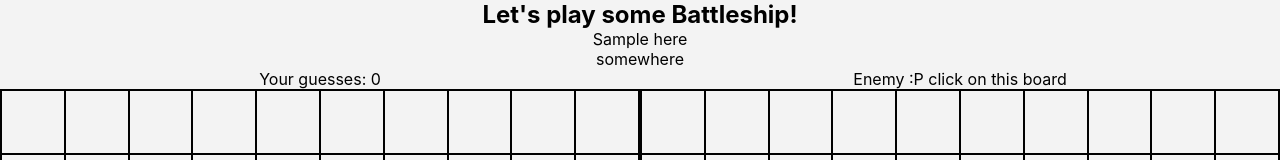
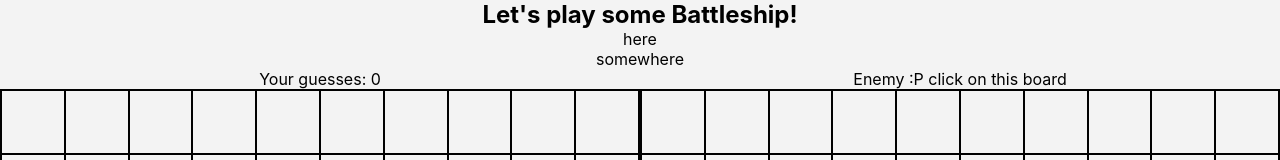
Before and after one commit to kungkotz/battleships, a React (Create React App) app: page / in a window 1280 px wide. Both pictures are taken after typing "Sample" into the empty fields and a click on the button "Start Game". Shown: the top 160 px of the page. Built offline with nearby package versions, Linux system fonts and the light colour scheme; no server answers; a web font is replaced by a local one.

Commit message:
changed states for future fix

```diff
--- a/src/App.jsx
+++ b/src/App.jsx
@@ -9,7 +9,9 @@ const socket = socketio.connect(process.env.REACT_APP_SOCKET_URL);
 function App() {
 	const [username, setUsername] = useState("");
 	const [userInput, setUserInput] = useState("");
-	const [opponentName, setOpponentName] = useState("");
+
+	const [user, setUser] = useState("");
+	const [opponent, setOpponent] = useState("");
 	const [fullGame, setFullGame] = useState(false);
 
 	// Handles username when player submits
@@ -18,12 +20,14 @@ function App() {
 		setUsername(userInput);
 		socket.emit("player:username", userInput);
 		setUserInput("");
-		socket.emit("user:joined", username);
 	};
 
 	useEffect(() => {
-		socket.on("username", function (username) {
-			setOpponentName(username);
+		socket.on("players:profiles", function (players) {
+			if (players.length > 1) {
+				setUser(players[0]);
+				setOpponent(players[1]);
+			}
 		});
 
 		socket.on("game:full", (boolean, playersArray) => {
@@ -36,11 +40,7 @@ function App() {
 		<div className="App">
 			{/* when username is entered in landing page, game board will show */}
 			{username ? (
-				<GameBoard
-					socket={socket}
-					username={username}
-					opponentName={opponentName}
-				/>
+				<GameBoard socket={socket} user={user} opponent={opponent} />
 			) : (
 				<LandingPage
 					onHandleUsernameSubmit={handleUsernameSubmit}
--- a/src/components/GameBoard.jsx
+++ b/src/components/GameBoard.jsx
@@ -1,10 +1,9 @@
 import "../styles/GameBoard.scss";
 import { useState, useEffect } from "react";
 
-const GameBoard = ({ socket, username, opponentName }) => {
-	const [myTurn, setMyTurn] = useState(false);
-	const [myNumberOfShips, setMyNumberOfShips] = useState(4);
-	const [opponentNumberOfShips, setOpponentNumberOfShips] = useState(4);
+const GameBoard = ({ socket, username, opponent }) => {
+	const [currentPlayer, setCurrentPlayer] = useState("user");
+	const [turn, setTurn] = useState(false);
 	const [leftGame, setLeftGame] = useState(false);
 	const [guess, setGuess] = useState(0);
 	const [gameStatus, setGameStatus] = useState(true);
@@ -99,10 +98,10 @@ const GameBoard = ({ socket, username, opponentName }) => {
 				<h2>Let's play some Battleship!</h2>
 
 				<p>{username} here</p>
-				<p> {opponentName} somewhere</p>
+				<p> {opponent} somewhere</p>
 
 				{/* Lets player know if opponent left game */}
-				{leftGame === true && <h1>{opponentName} left the game</h1>}
+				{leftGame === true && <h1>{opponent} left the game</h1>}
 			</div>
 			<main>
 				<section>
```
